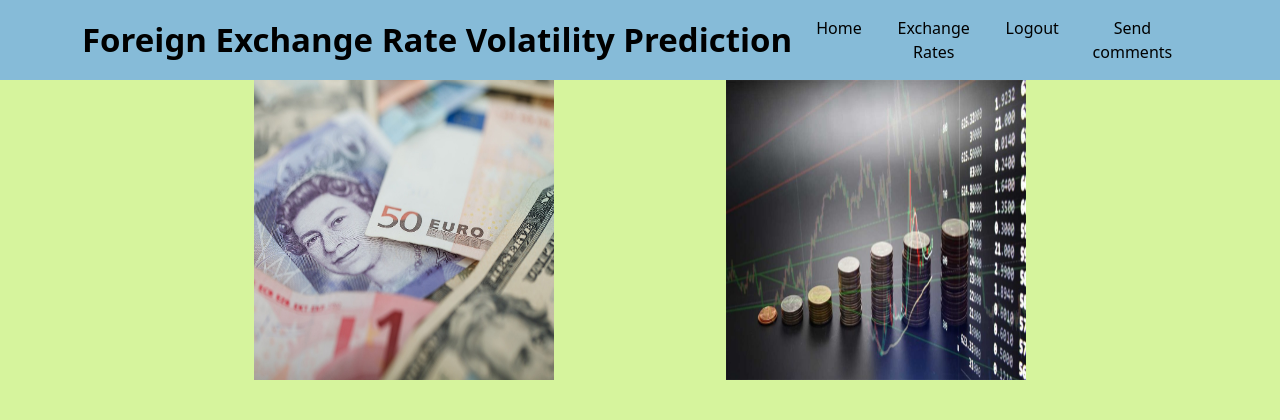
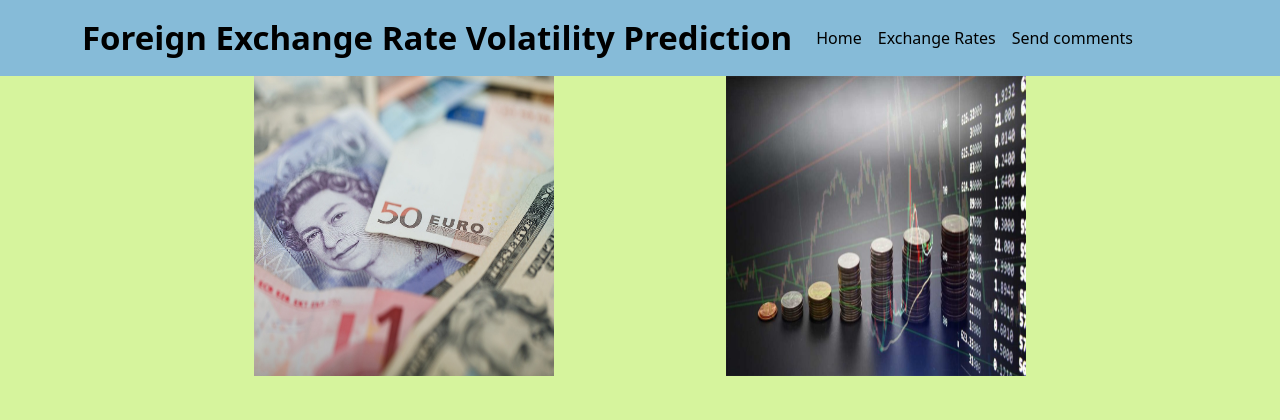
Before and after one commit to Wali-Mohamed/foreign_exchange_prediction, a Flask app: page / in a window 1280 px wide. Shown: the top 420 px of the page. After the commit the page ends 376 px from the top, so only its background shows below. Run offline with Flask 3, Linux system fonts and the light colour scheme; parts of the project's set-up code (start-up, migrations or seed data) failed here and were passed over.

Commit message:
fixed font-size in the api respose for small screens

```diff
--- a/static/styles.css
+++ b/static/styles.css
@@ -85,7 +85,7 @@ table{
     border:1px solid black;
     width: 80%;
     margin: auto;
-    font-size: 8px;
+    font-size: 9px;
 
 
 
--- a/templates/base.html
+++ b/templates/base.html
@@ -26,9 +26,7 @@
                   <li class="nav-item">
                     <a class="nav-link active" aria-current="page" href="{{url_for('data_page')}}">Exchange Rates</a>
                   </li>
-              <li class="nav-item">
-                <a class="nav-link active" aria-current="page" href="#">Logout</a>
-              </li>
+
               <li class="nav-item">
                 <a class="nav-link active" aria-current="page" href="#">Send comments</a>
               </li>
```
